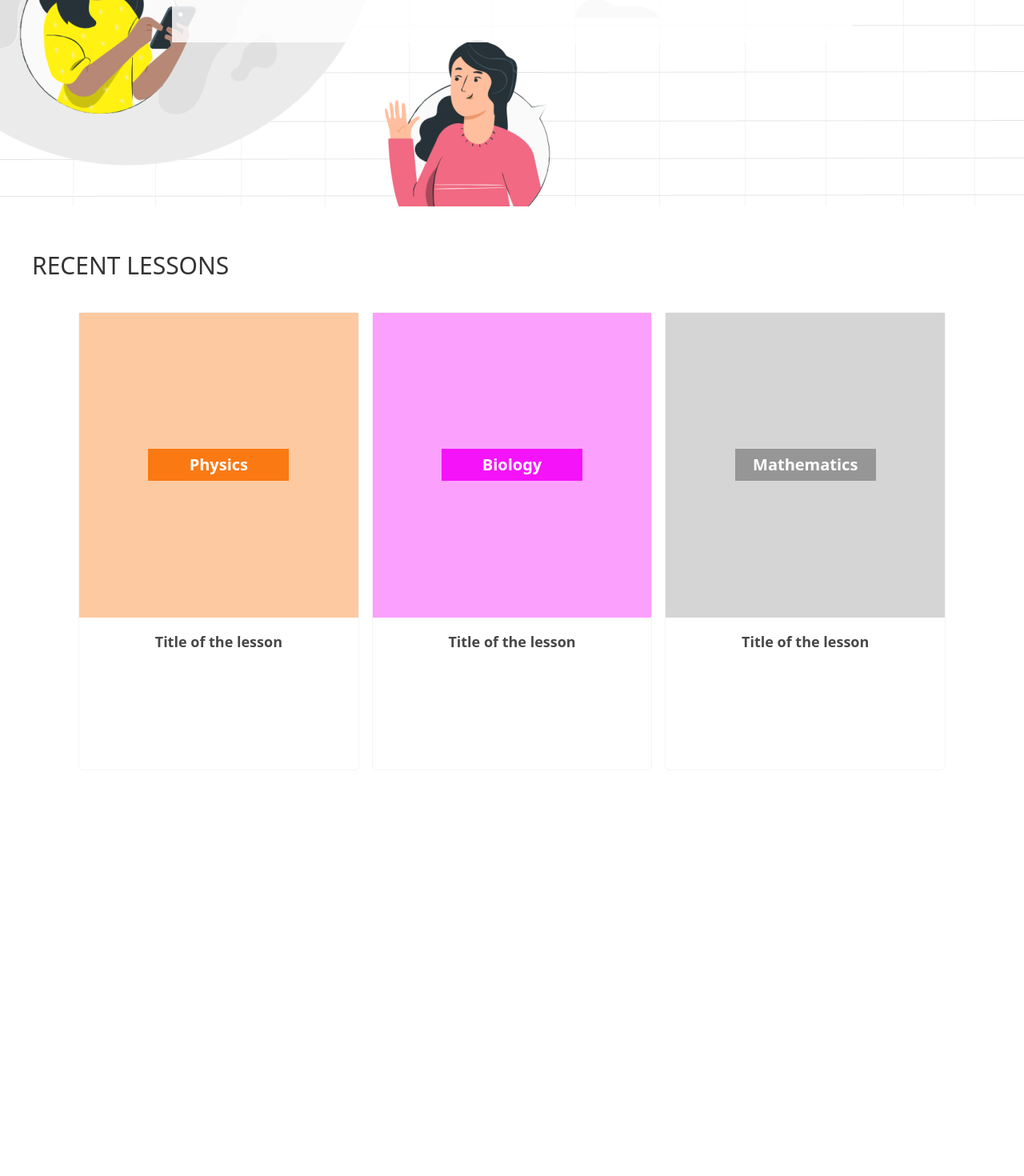
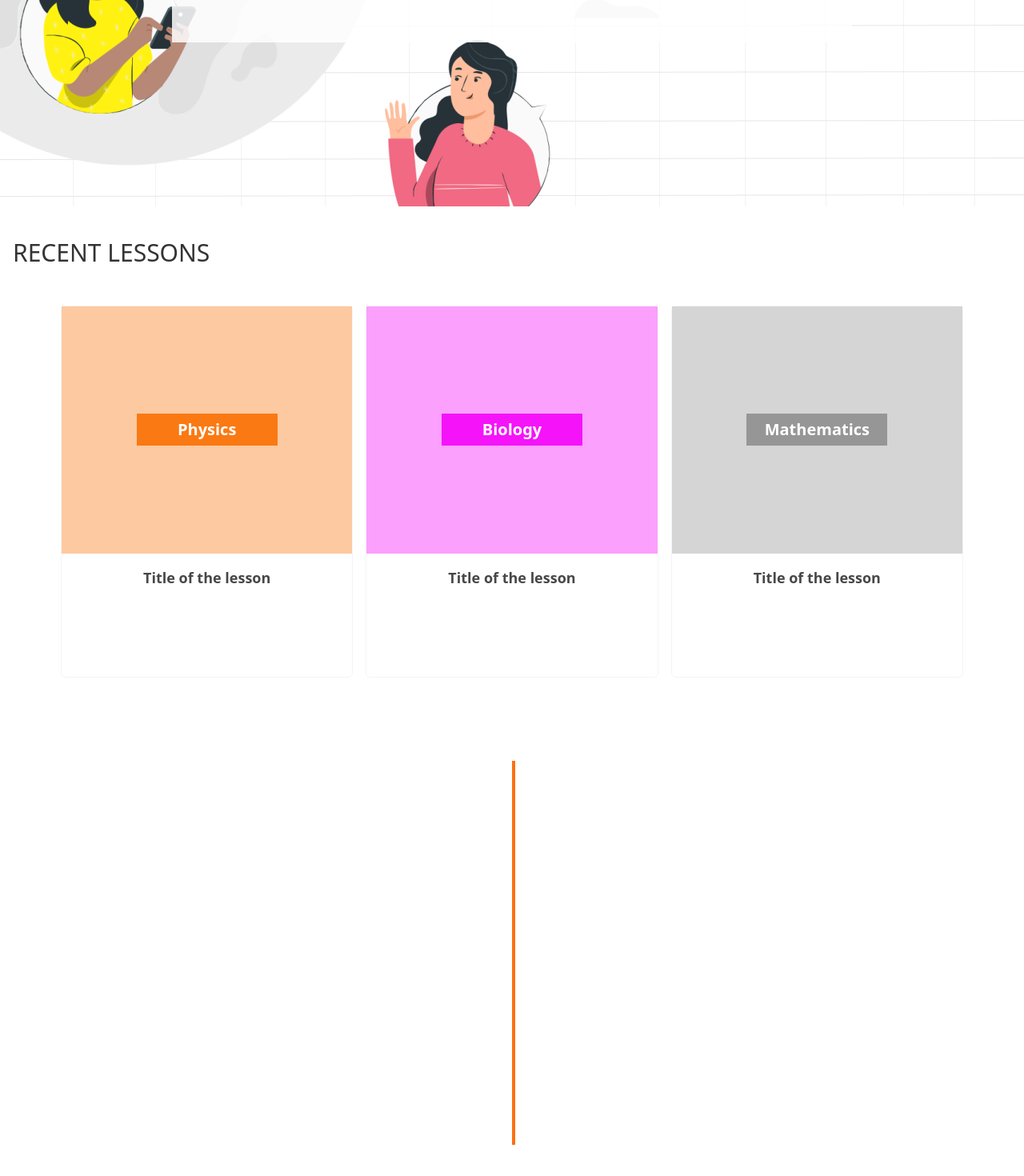
Before and after one commit to udezueoluomachi/amabo-learn-v2, a Next.js app: page / in a window 1280 px wide. Shown: the part 542-2012 px from the top of the page at 80% size. Built offline with nearby package versions, Linux system fonts and the light colour scheme.

Commit message:
Progress

```diff
--- a/src/app/page.js
+++ b/src/app/page.js
@@ -18,12 +18,12 @@ export default function Home() {
         </a>
       </div>
     </div>
-    <div className="h-full w-full bg-white-1 p-10 py-14" >
+    <div className="w-full bg-white-1 p-4 md:py-10 py-14" >
       <h2 className="text-black-1 text-xl md:text-3xl font-medium">
         RECENT LESSONS
       </h2>
       <div className="w-11/12 h-5/6 mt-10 mx-auto flex items-center justify-around flex-wrap md:flex-nowrap">
-        <a href="#article" title="read new lesson" className="w-1/3 min-w-[310px] h-full hover:scale-95 transition border m-2 border-grey/10 rounded-md border-solid">
+        <a href="#article" title="read new lesson" className="w-11/12 md:w-1/3 h-[400px] md:h-[465px] hover:scale-95 transition border m-2 border-grey/10 rounded-md border-solid">
           <div className="flex justify-center items-center w-full bg-orange-2/40 h-2/3">
             <div className="flex justify-center items-center w-44 h-10 bg-orange-2">
               <p className="text-white-1 font-bold text-lg md:text-xl">
@@ -35,7 +35,7 @@ export default function Home() {
             <p className="text-black-1/90 font-bold text-base md:text-lg text-center" >Title of the lesson</p>
           </div>
         </a>
-        <a href="#article" title="read new lesson" className="w-1/3 min-w-[310px] h-full hover:scale-95 transition border m-2 border-grey/10 rounded-md border-solid">
+        <a href="#article" title="read new lesson" className="w-11/12 md:w-1/3 h-[400px] md:h-[465px] hover:scale-95 transition border m-2 border-grey/10 rounded-md border-solid">
           <div className="flex justify-center items-center w-full bg-purple/40 h-2/3">
             <div className="flex justify-center items-center w-44 h-10 bg-purple">
               <p className="text-white-1 font-bold text-lg md:text-xl">
@@ -47,7 +47,7 @@ export default function Home() {
             <p className="text-black-1/90 font-bold text-base md:text-lg text-center" >Title of the lesson</p>
           </div>
         </a>
-        <a href="#article" title="read new lesson" className="w-1/3 min-w-[310px] h-full hover:scale-95 transition border m-2 border-grey/10 rounded-md border-solid">
+        <a href="#article" title="read new lesson" className="w-11/12 md:w-1/3 h-[400px] md:h-[465px] hover:scale-95 transition border m-2 border-grey/10 rounded-md border-solid">
           <div className="flex justify-center items-center w-full bg-grey/40 h-2/3">
             <div className="flex justify-center items-center w-44 h-10 bg-grey">
               <p className="text-white-1 font-bold text-lg md:text-xl">
@@ -62,8 +62,11 @@ export default function Home() {
       </div>
     </div>
 
-    <div className="flex justify-between h-full w-full bg-white-1 p-10 py-14" >
-      <div>
+    <div className="flex justify-between items-center flex-wrap md:flex-nowrap w-full md:divide-x-4 divide-orange-1 bg-white-1 p-10 py-14" >
+      <div className="w-1/2 min-w-[310px] h-[420px] md:h-[480px]">
+
+      </div>
+      <div className="w-1/2 min-w-[310px] h-[420px] md:h-[480px]">
 
       </div>
     </div>
--- a/src/components/Header.jsx
+++ b/src/components/Header.jsx
@@ -1,7 +1,7 @@
 const Header = () => {
     return (
         <>
-            <header className="absolute top-0 flex items-center justify-between w-full px-3 md:px-10 h-[15vh] max-h-[60px] md:max-h-[90px] md:min-h-[85px]">
+            <header className="md:absolute top-0 flex items-center justify-between w-full px-3 md:px-10 h-[15vh] max-h-[60px] md:max-h-[90px] md:min-h-[85px]">
                 <a href="." className="flex items-center select-none" title="Amabo learn homepage." >
                     <img  className="h-6 w-6 mr-2" src="/logo.png" />
                     <span className="text-orange-2 text-lg md:text-2xl font-bold" >AMABO LEARN</span>
```
